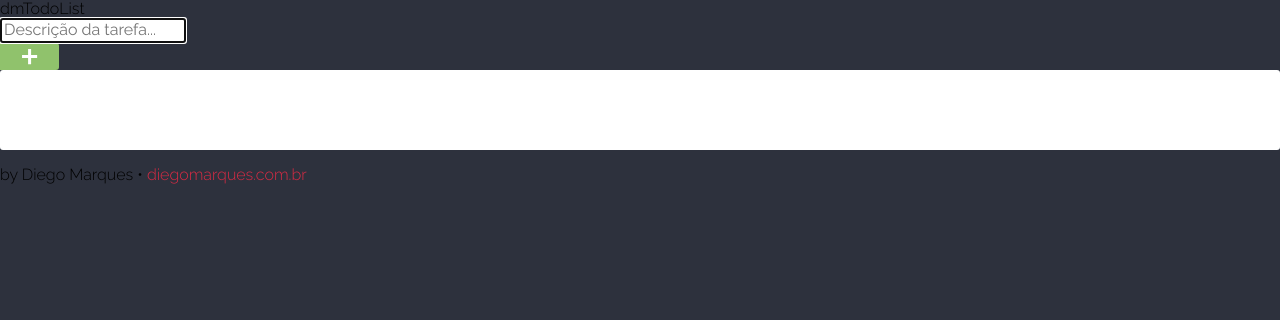
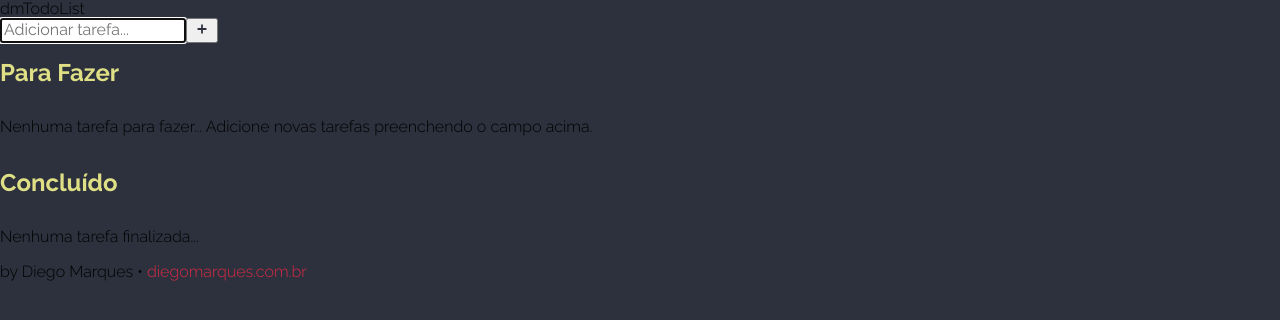
Before and after one commit to dmosantos/dmTodoList, a Vue app: page / in a window 1280 px wide. Shown: the top 320 px of the page. Built offline with nearby package versions, Linux system fonts and the light colour scheme.

Commit message:
Incremento da lista

```diff
--- a/package.json
+++ b/package.json
@@ -12,7 +12,8 @@
     "core-js": "^3.6.5",
     "normalize.css": "^8.0.1",
     "tiny-emitter": "^2.1.0",
-    "vue": "^3.0.0"
+    "vue": "^3.0.0",
+    "vue-uuid": "^2.0.2"
   },
   "devDependencies": {
     "@vue/cli-plugin-babel": "~4.5.0",
--- a/src/App.vue
+++ b/src/App.vue
@@ -6,14 +6,27 @@
         />
 
         <TaskList
-            :tasks="tasks"
+            title="Para Fazer"
+            empty-list-text="Nenhuma tarefa para fazer... Adicione novas tarefas preenchendo o campo acima."
+            :tasks="todoTasks"
             @deleteTask="deleteTask"
+            @checkTask="checkTask"
+        />
+
+        <TaskList
+            title="Concluído"
+            empty-list-text="Nenhuma tarefa finalizada..."
+            :tasks="doneTasks"
+            @deleteTask="deleteTask"
+            @checkTask="checkTask"
         />
 
     </MainTemplate>
 </template>
 
 <script>
+
+import { uuid } from 'vue-uuid';
 
 import MainTemplate from '@/view/template/MainTemplate';
 import NewTaskForm from '@/components/NewTaskForm';
@@ -32,9 +45,43 @@ export default {
     data() {
         return {
 
-            tasks: []
+            tasks: [
+                // { title: 'Lorem ipsum dolor sit amet, consectetur adipiscing elit.', checked: false },
+                // { title: 'In ac elit est.', checked: false },
+                // { title: 'Praesent vulputate vestibulum mauris sed luctus.', checked: false },
+                // { title: 'Praesent porttitor dui id porttitor pulvinar.', checked: true },
+                // { title: 'Class aptent taciti sociosqu ad litora torquent per conubia nostra, per inceptos himenaeos.', checked: true },
+                // { title: 'Proin faucibus velit at ligula vestibulum luctus.', checked: true },
+                // { title: 'In hac habitasse platea dictumst.', checked: false },
+                // { title: 'Nullam vestibulum lorem eget feugiat interdum.', checked: false },
+                // { title: 'Nullam venenatis tellus sit amet sem auctor, at tristique risus sagittis.', checked: false },
+                // { title: 'Aenean sed eros risus.', checked: true },
+                // { title: 'Vestibulum varius sed enim at dictum.', checked: false },
+                // { title: 'Nunc lorem erat, posuere sit amet leo sed, convallis iaculis tellus.', checked: false },
+            ].map(task => {
+                return {
+                    ...task,
+                    id: uuid.v4()
+                }
+            })
 
         }
+    },
+
+    computed: {
+
+        todoTasks() {
+
+            return this.tasks.filter(task => !task.checked);
+
+        },
+
+        doneTasks() {
+
+            return this.tasks.filter(task => task.checked);
+
+        }
+
     },
 
     methods: {
@@ -43,17 +90,24 @@ export default {
 
             this.tasks.push({
 
-                title: taskTitle
+                id: uuid.v4(),
+                title: taskTitle,
+                checked: false
 
             });
 
         },
 
-        deleteTask(index) {
+        deleteTask(task) {
 
-            console.log(index);
+            if(confirm(`Deseja realmente excluir a tarefa?\n\n"${task.title}"`))
+            this.tasks.splice(this.tasks.indexOf(task), 1);
 
-            this.tasks.splice(index, 1);
+        },
+
+        checkTask(task) {
+
+            task.checked = !task.checked;
 
         }
 
--- a/src/components/Icon.vue
+++ b/src/components/Icon.vue
@@ -22,10 +22,12 @@ export default {
 
 <style lang="scss" module>
 
+@import '@/style/variables.scss';
+
 .icon {
 
     display: inline-block;
-    fill: #fff;
+    fill: var(--color-2);
     height: 1em;
     vertical-align: top;
     width: 1em;
--- a/src/components/NewTaskSubmitButton.vue
+++ b/src/components/NewTaskSubmitButton.vue
@@ -1,7 +1,7 @@
 <template>
     <button :class="$style.newTaskSubmitButton" title="Adicionar tarefa...">
 
-        <icon symbol="plus" />
+        <icon symbol="plus" :class="$style.newTaskSubmitButtonIcon" />
 
     </button>
 </template>
@@ -20,7 +20,7 @@ export default {
 
 @import '@/style/variables.scss';
 
-.newTaskSubmitButton {
+.new-task-submit-button {
 
     align-items: center;
     background-color: $color-4;
@@ -38,6 +38,12 @@ export default {
 
     }
 
+    &__icon {
+
+        fill: #fff;
+
+    }
+
 }
 
 </style>
--- a/src/components/NewTaskTitleInput.vue
+++ b/src/components/NewTaskTitleInput.vue
@@ -3,7 +3,7 @@
         :class="$style.newTaskTitleInput"
         :value="modelValue"
         @input="$emit('update:modelValue', $event.target.value)"
-        placeholder="Descrição da tarefa..."
+        placeholder="Adicionar tarefa..."
         required
         autofocus
     />
--- a/src/components/TaskList.vue
+++ b/src/components/TaskList.vue
@@ -1,12 +1,21 @@
 <template>
-    <div :class="$style.taskList">
+    <div :class="$style.taskListContainer">
 
-        <ul>
-            <li v-for="(task, index) in $props.tasks" :key="index">
-                {{ task.title }}
-                <a href="javascript:void(0);" @click="$emit('deleteTask', index)">Excluir</a>
+        <h2 :class="$style.title">{{ $props.title }}</h2>
+
+        <ul v-if="$props.tasks.length" :class="$style.taskList">
+            <li v-for="task in $props.tasks" :key="task.id" :class="$style.taskListItem">
+                <a @click="$emit('checkTask', task)" :class="[$style.taskListButton, $style.taskListButtonCheck]" title="Marcar como concluído" href="javascript:void(0);">
+                    <icon :symbol="task.checked ? 'check-square' : 'square'" />
+                </a>
+                <span :class="[$style.taskListTitle, task.checked ? $style.taskListTitleChecked : null]">{{ task.title }}</span>
+                <a @click="$emit('deleteTask', task)" :class="[$style.taskListButton, $style.taskListButtonDelete]" title="Excluir tarefa" href="javascript:void(0);">
+                    <icon symbol="trash" />
+                </a>
             </li>
         </ul>
+
+        <p v-else :class="$style.emptyList">{{ $props.emptyListText }}</p>
 
     </div>
 </template>
@@ -19,6 +28,14 @@ export default {
 
     props: {
 
+        title: {
+            type: String,
+            default: 'To Do'
+        },
+        emptyListText: {
+            type: String,
+            default: 'Nenhuma tarefa...'
+        },
         tasks: Array
 
     },
@@ -31,11 +48,127 @@ export default {
 
 @import '@/style/variables.scss';
 
-.taskList {
+.task-list-container {
 
-    background-color: #fff;
-    border-radius: $border-radius;
-    padding: 2rem;
+    margin-bottom: 1rem;
+
+}
+
+.title {
+
+    color: var(--color-1);
+    margin: 0;
+    padding: 1rem 0 1rem 0;
+
+}
+
+.task-list {
+
+    margin: 0;
+    padding: 0;
+
+    &__item {
+
+        align-items: stretch;
+        background-color: #fff;
+        display: flex;
+        list-style: none;
+        margin: 0 0 1px 0;
+        transition: all .1s linear;
+
+        &:hover {
+
+            background-color: lighten($color-1, 20%);
+
+        }
+
+        &:first-child {
+
+            border-top-left-radius: $border-radius;
+            border-top-right-radius: $border-radius;
+
+        }
+
+        &:last-child {
+
+            border-bottom-left-radius: $border-radius;
+            border-bottom-right-radius: $border-radius;
+
+        }
+
+    }
+
+    &__title {
+
+        flex-grow: 1;
+        padding: 1rem 0;
+
+        &--checked {
+
+            text-decoration: line-through;
+
+        }
+
+    }
+
+    &__button {
+
+        align-items: center;
+        display: flex;
+        min-width: 3rem;
+        overflow: hidden;
+        padding: 1rem;
+        position: relative;
+
+        svg {
+
+            transition: all .1s ease;
+
+        }
+
+        &:after {
+
+            bottom: 0;
+            content: '';
+            border-color: transparent transparent var(--color-2) transparent;
+            border-style: solid;
+            border-width: 6px;
+            height: 6px;
+            left: 50%;
+            margin-left: -6px;
+            position: absolute;
+            transform: translateY(6px);
+            transition: all .1s ease;
+            width: 6px;
+
+        }
+
+        &:hover {
+
+            svg {
+
+                transform: translateY(-3px);
+
+            }
+
+            &:after {
+
+                transform: translateY(0);
+
+            }
+
+        }
+
+
+
+    }
+
+}
+
+.empty-list {
+
+    color: lighten($color-2, 50%);
+    margin: 0;
 
 }
 
--- a/src/style/main.scss
+++ b/src/style/main.scss
@@ -1,4 +1,12 @@
 @import './variables.scss';
+
+*,
+:after,
+:before {
+
+    box-sizing: border-box;
+
+}
 
 html {
 
--- a/src/view/template/MainTemplate.vue
+++ b/src/view/template/MainTemplate.vue
@@ -36,8 +36,9 @@ export default {
 
 .main-template {
 
-    margin: 1rem auto;
+    margin: 0 auto;
     max-width: 600px;
+    padding: 1rem .5rem;
 
 }
 
--- a/src/view/template/section/AppFooter.vue
+++ b/src/view/template/section/AppFooter.vue
@@ -22,9 +22,11 @@ export default {
 
 .app-footer {
 
+    border-top: 1px solid lighten($color-2, 8%);
     color: var(--text-color-2);
     font-size: .85rem;
     margin: 0;
+    padding: 1rem 0;
     text-align: center;
 
     a {
```
Also changed, not shown: src/assets/icons.svg, 10 other files (tests, documents, lock files or other folders).
